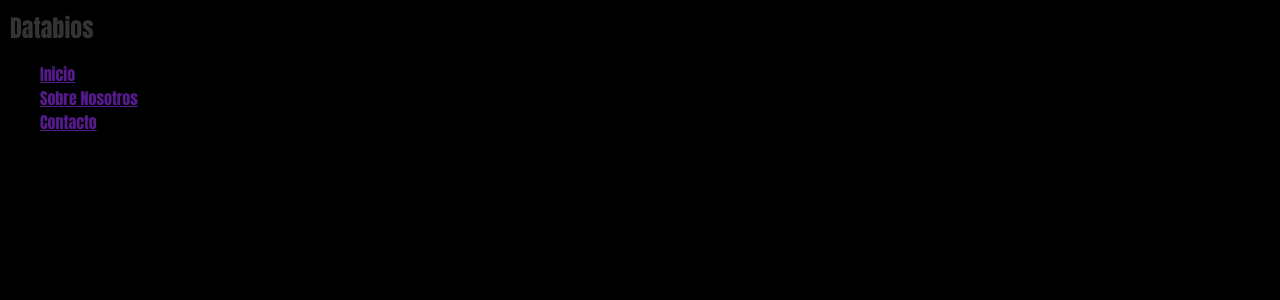
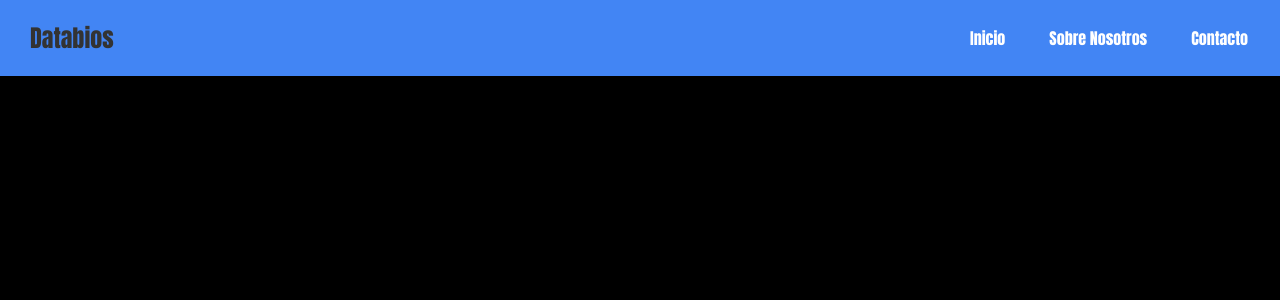
Before and after one commit to OwerFrankLopezArela/FinalProject-Pweb, a Django app: template libreria_project/almacen/templates/almacen/base.html in a window 1280 px wide. Shown: the top 300 px of the page. Run offline with Django 4.2, Linux system fonts and the light colour scheme; the template is opened without the code that fills it, so the values that code supplies are empty.

Commit message:
Agregamos estilos a los enlaces, a la lista, separamos con un margen izq. y ponemos transicion en los botones

```diff
--- a/libreria_project/almacen/static/css/style.css
+++ b/libreria_project/almacen/static/css/style.css
@@ -93,3 +93,42 @@
   color: #333;
   margin: 10px;
 }
+
+
+.nav {
+  background-color: #4285F4;
+  color: #fff;
+  display: flex;
+  justify-content: space-between;
+  align-items: center;
+  padding: 10px 20px;
+}
+
+
+.nav ul {
+  list-style: none;
+  margin: 0;
+  padding: 0;
+  display: flex;
+}
+
+.nav ul li {
+  margin-left: 20px;
+}
+
+.nav ul li:first-child {
+  margin-left: 0;
+}
+
+.nav ul li a {
+  color: #fff;
+  text-decoration: none;
+  padding: 8px 12px;
+  border-radius: 5px;
+}
+
+.nav ul li a:hover {
+  background-color: #fff;
+  color: #4285F4;
+  transition: background-color 0.2s, color 0.2s;
+}
```
